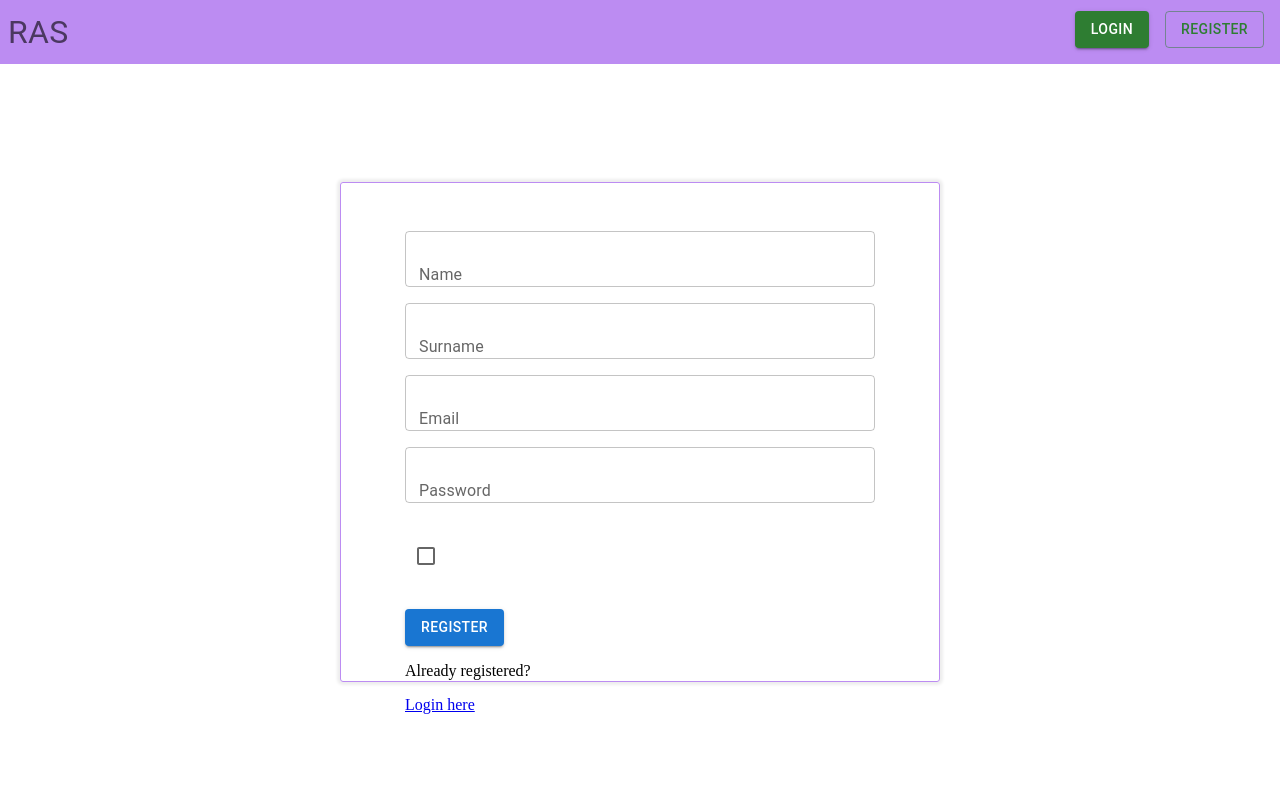
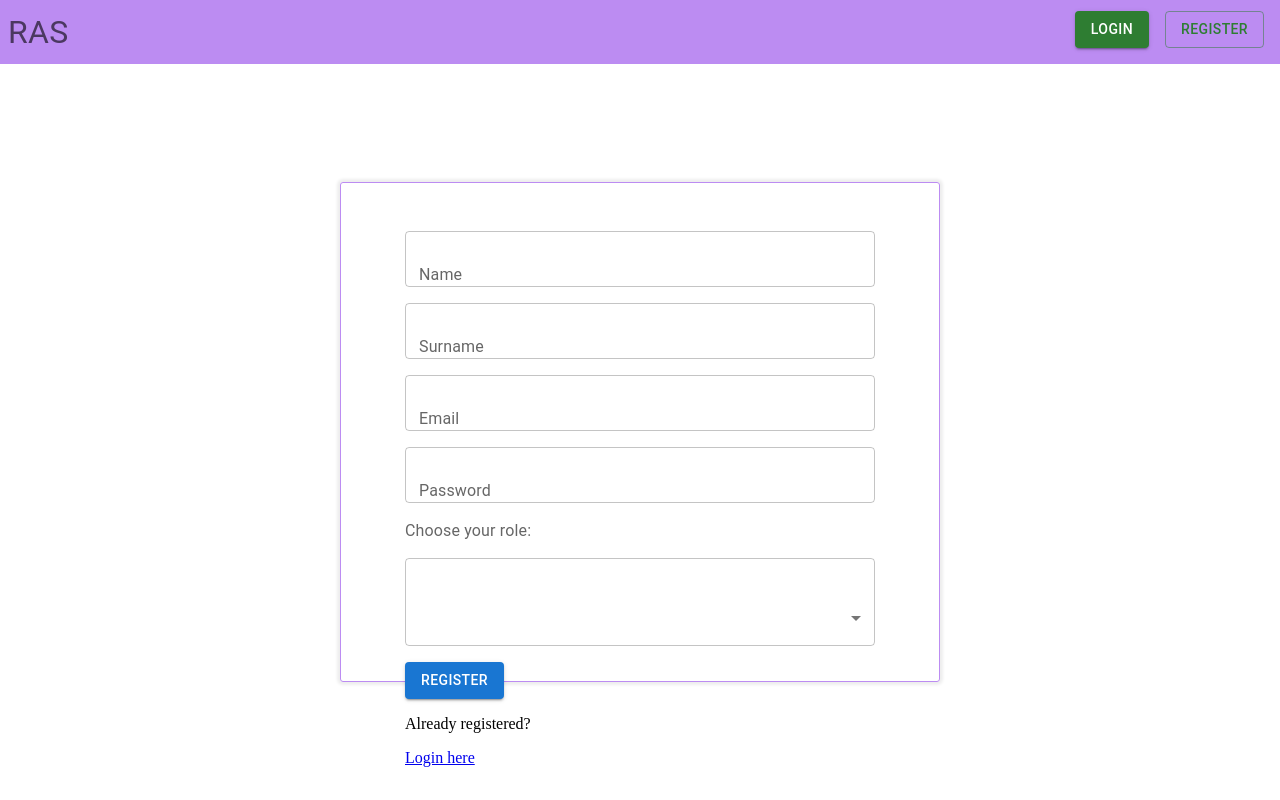
Before and after one commit to KieshaJ/ras, a React (Create React App) app in the folder client/: page /auth in a window 1280 px wide. Built offline with nearby package versions, Linux system fonts and the light colour scheme.

Commit message:
RAS / fixed user registration state issue

```diff
--- a/client/src/components/Register.js
+++ b/client/src/components/Register.js
@@ -2,9 +2,9 @@ import React from "react";
 import {
     Box,
     Button,
-    Checkbox,
-    FormGroup,
-    FormLabel,
+    InputLabel,
+    MenuItem,
+    Select,
     TextField
 } from "@mui/material";
 
@@ -12,22 +12,10 @@ const RegisterComponent = (props) => {
     const {
         newUser,
         setNewUser,
+        register,
         handleChange,
         setLoginMode,
-        renderCompanyField,
-        setRenderCompanyField
     } = props;
-
-    // const roles = [
-    //     {
-    //         label: "Owner",
-    //         value: 1
-    //     },
-    //     {
-    //         label: "Worker",
-    //         value: 2
-    //     }
-    // ];
 
     return (
         <Box
@@ -65,28 +53,32 @@ const RegisterComponent = (props) => {
                 value={newUser.password}
                 onChange={(e) => handleChange(e, newUser, setNewUser)}
             />
-            <FormGroup>
-                <FormLabel
-                    label="Label"
-                />
-                <Checkbox
-                    checked={renderCompanyField}
-                    onChange={() => setRenderCompanyField(!renderCompanyField)}
-                    inputProps={{ 'aria-label': 'controlled' }}
-                />
-            </FormGroup>
-            {renderCompanyField ?
+
+            <InputLabel id="demo-simple-select-label">Choose your role:</InputLabel>
+            <Select
+                name="role"
+                value={newUser.role}
+                label="Role"
+                onChange={(e) => handleChange(e, newUser, setNewUser)}
+            >
+                <MenuItem value="Role" disabled>Role</MenuItem>
+                <MenuItem value="1">Owner</MenuItem>
+                <MenuItem value="2">Worker</MenuItem>
+            </Select>
+
+            {
+                newUser.role === "1" ?
                     <TextField
                         name="companyName"
                         variant="outlined"
                         label="Company name"
-                    value={newUser.companyName}
+                        value={newUser.company.name}
                         onChange={(e) => handleChange(e, newUser, setNewUser)}
                     />
-                :
-                null
+                    : null
             }
-            <Button variant="contained" onClick={() => console.log(newUser)}>Register</Button>
+
+            <Button variant="contained" onClick={() => register()}>Register</Button>
             <span>Already registered? <a href="#" onClick={() => setLoginMode(true)}>Login here</a></span>
         </Box>
     );
--- a/client/src/pages/Auth.js
+++ b/client/src/pages/Auth.js
@@ -6,24 +6,40 @@ import RegisterComponent from "../components/Register";
 const AuthPage = () => {
     const [loginMode, setLoginMode] = useState(false);
     const [credentials, setCredentials] = useState({
-        email: undefined,
-        password: undefined
+        email: "",
+        password: ""
     });
     const [newUser, setNewUser] = useState({
-        name: undefined,
-        surname: undefined,
-        email: undefined,
-        password: undefined,
-        role: 2,
-        companyName: undefined
+        name: "",
+        surname: "",
+        email: "",
+        password: "",
+        role: "",
+        company: {
+            name: ""
+        }
     });
-    const [renderCompanyField, setRenderCompanyField] = useState(newUser.role === 1);
+    // const [company, setCompany] = useState({
+    //     name: ""
+    // });
 
     const handleChange = (e, state, setState) => {
-        const stateCopy = state;
-        stateCopy[e.target.name] = e.target.value;
-        setState(stateCopy);
+        if(e.target.name === "companyName") {
+            const newUserCopy = newUser;
+            newUserCopy.company.name = e.target.value;
+            setState({
+                ...newUserCopy
+            });
+        }
+        else {
+            setState({
+                    ...state,
+                    [e.target.name]: e.target.value
+                }
+            );
+        }
     };
+
 
     const login = () => {
         axios.post("http://localhost:8010/api/users/login", credentials).then((response) => {
@@ -36,8 +52,12 @@ const AuthPage = () => {
         });
     };
 
-    // const register = () => {
-    // };
+    const register = () => {
+        axios.post("http://localhost:8010/api/users/register", JSON.stringify(newUser)).then((response) => {
+            console.log(response);
+        });
+    };
+
 
     return (
         <div className="authContainer">
@@ -53,10 +73,9 @@ const AuthPage = () => {
                 <RegisterComponent
                     newUser={newUser}
                     setNewUser={setNewUser}
+                    register={register}
                     handleChange={handleChange}
                     setLoginMode={setLoginMode}
-                    renderCompanyField={renderCompanyField}
-                    setRenderCompanyField={setRenderCompanyField}
                 />
             }
         </div>
```
Lines whose indentation alone changed are shown as unchanged.
